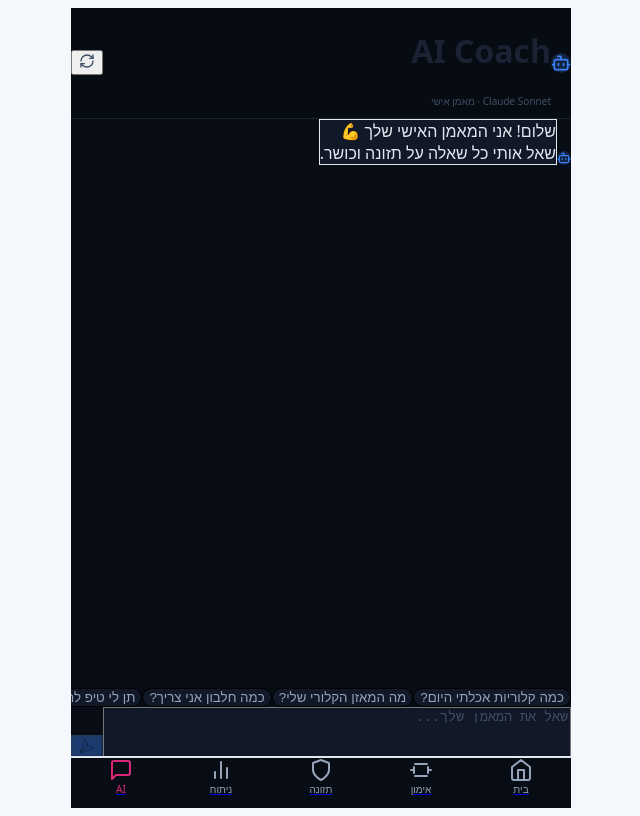
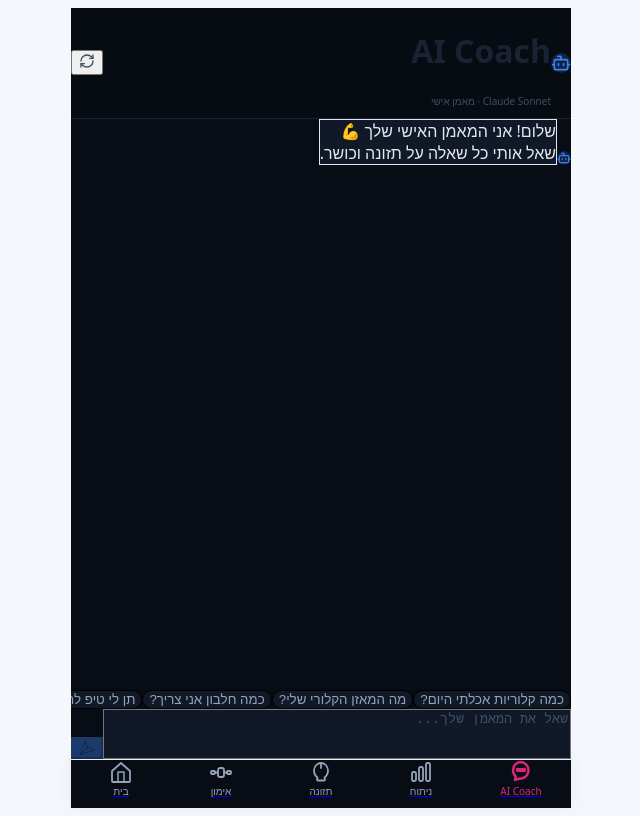
Before and after one commit to yuvalbryt-max/fitsync-pro, a Next.js app: page /ai in a window 1280 px wide. Shown: the whole page, without its empty margins (319-959 px from the left). Built offline with nearby package versions, Linux system fonts and the light colour scheme; no server answers.

Commit message:
fix: professional icons (custom SVG nav, circular quick-actions), weekly empty state, better stat rows

```diff
--- a/src/components/layout/BottomNav.tsx
+++ b/src/components/layout/BottomNav.tsx
@@ -2,69 +2,88 @@
 import Link from 'next/link'
 import { usePathname } from 'next/navigation'
 
-type Item = { href: string; label: string; color: string }
-const NAV: Item[] = [
-  { href: '/',          label: 'בית',   color: '#1D4ED8' },
-  { href: '/training',  label: 'אימון', color: '#7C3AED' },
-  { href: '/nutrition', label: 'תזונה', color: '#059669' },
-  { href: '/analytics', label: 'ניתוח', color: '#D97706' },
-  { href: '/ai',        label: 'AI',    color: '#DB2777' },
-]
-
-const Icon = {
-  '/': (a: boolean, c: string) => (
-    <svg width="24" height="24" viewBox="0 0 24 24" fill={a ? c : 'none'} stroke={a ? c : '#94A3B8'} strokeWidth="2" strokeLinecap="round" strokeLinejoin="round">
-      <path d="M3 9l9-7 9 7v11a2 2 0 01-2 2H5a2 2 0 01-2-2z"/><polyline points="9 22 9 12 15 12 15 22"/>
+const ITEMS = [
+  {
+    href: '/ai', label: 'AI Coach', color: '#DB2777',
+    icon: (a: boolean) => (
+      <svg width="24" height="24" viewBox="0 0 24 24" fill="none" stroke={a ? '#DB2777' : '#94A3B8'} strokeWidth={a ? 2.5 : 1.8} strokeLinecap="round" strokeLinejoin="round">
+        <path d="M12 2a8 8 0 00-8 8c0 2.5 1 4.7 2.7 6.3L6 20l4.3-1.4A8 8 0 1012 2z"/>
+        <circle cx="9" cy="10" r="1" fill={a ? '#DB2777' : '#94A3B8'}/>
+        <circle cx="12" cy="10" r="1" fill={a ? '#DB2777' : '#94A3B8'}/>
+        <circle cx="15" cy="10" r="1" fill={a ? '#DB2777' : '#94A3B8'}/>
       </svg>
     ),
-  '/training': (a: boolean, c: string) => (
-    <svg width="24" height="24" viewBox="0 0 24 24" fill="none" stroke={a ? c : '#94A3B8'} strokeWidth="2" strokeLinecap="round">
-      <line x1="6" y1="6" x2="18" y2="6"/><line x1="6" y1="18" x2="18" y2="18"/>
-      <line x1="2" y1="12" x2="5" y2="12"/><line x1="19" y1="12" x2="22" y2="12"/>
-      <line x1="5" y1="9" x2="5" y2="15"/><line x1="19" y1="9" x2="19" y2="15"/>
+  },
+  {
+    href: '/analytics', label: 'ניתוח', color: '#D97706',
+    icon: (a: boolean) => (
+      <svg width="24" height="24" viewBox="0 0 24 24" fill="none" stroke={a ? '#D97706' : '#94A3B8'} strokeWidth={a ? 2.5 : 1.8} strokeLinecap="round">
+        <rect x="3" y="12" width="4" height="9" rx="1.5" fill={a ? '#D97706' : 'none'}/>
+        <rect x="10" y="7" width="4" height="14" rx="1.5" fill={a ? '#D97706' : 'none'}/>
+        <rect x="17" y="3" width="4" height="18" rx="1.5" fill={a ? '#D97706' : 'none'}/>
       </svg>
     ),
-  '/nutrition': (a: boolean, c: string) => (
-    <svg width="24" height="24" viewBox="0 0 24 24" fill="none" stroke={a ? c : '#94A3B8'} strokeWidth="2" strokeLinecap="round" strokeLinejoin="round">
-      <path d="M12 22s8-4 8-10V5l-8-3-8 3v7c0 6 8 10 8 10z"/>
+  },
+  {
+    href: '/nutrition', label: 'תזונה', color: '#059669',
+    icon: (a: boolean) => (
+      <svg width="24" height="24" viewBox="0 0 24 24" fill="none" strokeLinecap="round" strokeLinejoin="round">
+        <path d="M12 3C8 3 5 6.5 5 10.5c0 3 1.5 5.5 3.5 7l-.5 2a1 1 0 001 1h6a1 1 0 001-1l-.5-2c2-1.5 3.5-4 3.5-7C19 6.5 16 3 12 3z"
+          fill={a ? '#059669' : 'none'} stroke={a ? '#059669' : '#94A3B8'} strokeWidth={a ? 2 : 1.8}/>
+        <line x1="12" y1="3" x2="12" y2="8" stroke={a ? '#059669' : '#94A3B8'} strokeWidth={a ? 2 : 1.8}/>
       </svg>
     ),
-  '/analytics': (a: boolean, c: string) => (
-    <svg width="24" height="24" viewBox="0 0 24 24" fill="none" stroke={a ? c : '#94A3B8'} strokeWidth="2" strokeLinecap="round">
-      <line x1="18" y1="20" x2="18" y2="10"/><line x1="12" y1="20" x2="12" y2="4"/><line x1="6" y1="20" x2="6" y2="14"/>
+  },
+  {
+    href: '/training', label: 'אימון', color: '#7C3AED',
+    icon: (a: boolean) => (
+      <svg width="24" height="24" viewBox="0 0 24 24" fill="none" stroke={a ? '#7C3AED' : '#94A3B8'} strokeWidth={a ? 2.5 : 1.8} strokeLinecap="round">
+        <rect x="2" y="11" width="4" height="3" rx="1" fill={a ? '#7C3AED' : 'none'}/>
+        <rect x="18" y="11" width="4" height="3" rx="1" fill={a ? '#7C3AED' : 'none'}/>
+        <line x1="6" y1="12.5" x2="9" y2="12.5"/>
+        <line x1="15" y1="12.5" x2="18" y2="12.5"/>
+        <rect x="9" y="8" width="6" height="9" rx="2" fill={a ? '#7C3AED' : 'none'}/>
       </svg>
     ),
-  '/ai': (a: boolean, c: string) => (
-    <svg width="24" height="24" viewBox="0 0 24 24" fill="none" stroke={a ? c : '#94A3B8'} strokeWidth="2" strokeLinecap="round" strokeLinejoin="round">
-      <path d="M21 15a2 2 0 01-2 2H7l-4 4V5a2 2 0 012-2h14a2 2 0 012 2z"/>
+  },
+  {
+    href: '/', label: 'בית', color: '#1D4ED8',
+    icon: (a: boolean) => (
+      <svg width="24" height="24" viewBox="0 0 24 24" fill={a ? '#1D4ED8' : 'none'} stroke={a ? '#1D4ED8' : '#94A3B8'} strokeWidth={a ? 2.5 : 1.8} strokeLinecap="round" strokeLinejoin="round">
+        <path d="M3 11l9-8 9 8v10a1 1 0 01-1 1H4a1 1 0 01-1-1z"/>
+        <path d="M9 21V12h6v9" fill={a ? 'white' : 'none'} stroke={a ? 'white' : '#94A3B8'} strokeWidth="1.5"/>
       </svg>
     ),
-} as Record<string, (active: boolean, color: string) => React.ReactNode>
+  },
+]
 
 export default function BottomNav() {
   const pathname = usePathname()
   return (
     <nav
-      className="sticky bottom-0 z-50 bg-white border-t border-[#E2E8F0]"
-      style={{ paddingBottom: 'max(12px, env(safe-area-inset-bottom))', boxShadow: '0 -1px 0 #E2E8F0' }}
+      className="sticky bottom-0 z-50 bg-white"
+      style={{
+        borderTop: '1px solid #E8EEF6',
+        paddingBottom: 'max(10px, env(safe-area-inset-bottom))',
+        boxShadow: '0 -2px 20px rgba(0,0,0,0.06)',
+      }}
       aria-label="ניווט ראשי"
     >
-      <div className="flex">
-        {NAV.map(({ href, label, color }) => {
+      <div className="flex items-stretch">
+        {ITEMS.map(({ href, label, color, icon }) => {
           const active = pathname === href || (href !== '/' && pathname.startsWith(href))
           return (
             <Link key={href} href={href}
-              className="flex-1 flex flex-col items-center pt-2 pb-1 relative"
-              aria-current={active ? 'page' : undefined}>
+              className="flex-1 flex flex-col items-center justify-center py-2 relative transition-all active:scale-95"
+              aria-current={active ? 'page' : undefined}
+            >
               {active && (
-                <span className="absolute top-0 left-1/2 -translate-x-1/2 h-[3px] w-8 rounded-b-full"
-                  style={{ background: color }}/>
+                <span className="absolute top-0 inset-x-4 h-[3px] rounded-b-full" style={{ background: color }}/>
               )}
-              <span className="h-7 flex items-center justify-center">
-                {Icon[href]?.(active, color)}
+              <span className="flex items-center justify-center h-7">
+                {icon(active)}
               </span>
-              <span className="text-[10px] font-semibold mt-0.5"
-                style={{ color: active ? color : '#94A3B8' }}>
+              <span className="mt-1 text-[10px] font-semibold" style={{ color: active ? color : '#94A3B8' }}>
                 {label}
               </span>
             </Link>
--- a/src/components/v0/quick-actions.tsx
+++ b/src/components/v0/quick-actions.tsx
@@ -1,25 +1,24 @@
 import Link from 'next/link'
 import type { LucideIcon } from 'lucide-react'
 
-interface Action { id: string; label: string; href: string; Icon: LucideIcon }
+interface Action { id: string; label: string; href: string; Icon: LucideIcon; color?: string }
 
 export function QuickActions({ actions }: { actions: Action[] }) {
   return (
     <section className="rounded-3xl border bg-white p-5 sm:p-6" style={{ borderColor: 'var(--border)', boxShadow: '0 1px 4px rgba(0,0,0,0.06)' }}>
-      <div className="mb-4 flex items-center justify-between">
-        <h2 className="text-lg font-bold" style={{ color: 'var(--foreground)' }}>פעולות מהירות</h2>
-        <span className="text-sm font-medium" style={{ color: 'var(--muted-foreground)' }}>השירותים שלי</span>
+      <div className="mb-5 flex items-center justify-between">
+        <h2 className="text-base font-bold" style={{ color: 'var(--foreground)' }}>פעולות מהירות</h2>
+        <span className="text-sm" style={{ color: 'var(--muted-foreground)' }}>השירותים שלי</span>
       </div>
-      <div className="grid grid-cols-2 gap-3 sm:grid-cols-4">
+      <div className="grid grid-cols-4 gap-4">
         {actions.map(({ id, label, href, Icon }) => (
           <Link key={id} href={href}
-            className="group flex flex-col items-center gap-3 rounded-2xl border px-3 py-5 text-center transition-colors hover:border-blue-200 hover:bg-blue-50 active:opacity-70"
-            style={{ borderColor: 'var(--border)', background: 'var(--secondary)' }}>
-            <span className="flex h-12 w-12 items-center justify-center rounded-2xl transition-transform group-hover:scale-105"
-              style={{ background: 'var(--primary)', color: 'white' }}>
-              <Icon className="h-6 w-6" aria-hidden="true"/>
-            </span>
-            <span className="text-sm font-semibold leading-5" style={{ color: 'var(--foreground)' }}>{label}</span>
+            className="flex flex-col items-center gap-2 active:opacity-70 transition-opacity">
+            <div className="w-14 h-14 rounded-full flex items-center justify-center text-white"
+              style={{ background: 'var(--primary)', boxShadow: '0 4px 14px rgba(29,78,216,0.3)' }}>
+              <Icon className="w-6 h-6" strokeWidth={2} aria-hidden="true"/>
+            </div>
+            <span className="text-center leading-tight font-medium" style={{ fontSize: '11px', color: 'var(--foreground)' }}>{label}</span>
           </Link>
         ))}
       </div>
--- a/src/components/v0/weekly-activity.tsx
+++ b/src/components/v0/weekly-activity.tsx
@@ -1,7 +1,27 @@
 interface DayBar { day: string; value: number }
 
 export function WeeklyActivity({ data }: { data: DayBar[] }) {
-  if (!data.length) return null
+  const hasRealData = data.some(d => d.value > 5)
+
+  if (!hasRealData) {
+    return (
+      <section className="rounded-3xl border bg-white p-5 sm:p-6" style={{ borderColor: 'var(--border)', boxShadow: '0 1px 4px rgba(0,0,0,0.06)' }}>
+        <div className="flex items-center justify-between mb-5">
+          <h2 className="text-base font-bold" style={{ color: 'var(--foreground)' }}>פעילות שבועית</h2>
+          <span className="rounded-full px-3 py-1 text-xs font-semibold" style={{ background: 'var(--accent)', color: 'var(--accent-foreground)' }}>השבוע</span>
+        </div>
+        <div className="flex flex-col items-center justify-center py-6 gap-2" style={{ color: 'var(--muted-foreground)' }}>
+          <svg width="40" height="40" viewBox="0 0 24 24" fill="none" stroke="currentColor" strokeWidth="1.5" strokeLinecap="round">
+            <line x1="18" y1="20" x2="18" y2="10"/><line x1="12" y1="20" x2="12" y2="4"/>
+            <line x1="6" y1="20" x2="6" y2="14"/>
+          </svg>
+          <p className="text-sm font-medium">אין נתוני פעילות לשבוע זה</p>
+          <p className="text-xs text-center">הנתונים יופיעו לאחר סינכרון גארמין</p>
+        </div>
+      </section>
+    )
+  }
+
   const peak = Math.max(...data.map(d => d.value))
   return (
     <section className="rounded-3xl border bg-white p-5 sm:p-6" style={{ borderColor: 'var(--border)', boxShadow: '0 1px 4px rgba(0,0,0,0.06)' }}>
@@ -11,12 +31,14 @@
       </div>
       <div className="mt-6 flex h-44 items-end justify-between gap-2">
         {data.map(d => {
-          const isPeak = d.value === peak
+          const isPeak = d.value === peak && d.value > 5
           return (
-            <div key={d.day} className="flex h-full flex-1 flex-col items-center justify-end gap-2">
-              <span className="text-xs font-semibold tabular" style={{ color: 'var(--muted-foreground)' }}>{d.value}</span>
-              <div className="w-full rounded-t-lg rounded-b-sm transition-all"
-                style={{ height: `${d.value}%`, background: isPeak ? 'var(--primary)' : 'rgba(29,78,216,0.2)' }}/>
+            <div key={d.day} className="flex h-full flex-1 flex-col items-center justify-end gap-1.5">
+              {d.value > 5 && (
+                <span className="text-xs font-semibold tabular" style={{ color: 'var(--muted-foreground)' }}>{d.value}%</span>
+              )}
+              <div className="w-full rounded-t-lg transition-all"
+                style={{ height: `${Math.max(d.value, 8)}%`, background: isPeak ? 'var(--primary)' : 'rgba(29,78,216,0.18)', borderRadius: '6px 6px 3px 3px' }}/>
               <span className="text-xs font-medium" style={{ color: 'var(--muted-foreground)' }}>{d.day}</span>
             </div>
           )
```
Also changed, not shown: src/components/v0/dashboard-header.tsx (+18 -14 lines), src/components/v0/stats-list.tsx (+39 -36 lines). Lines whose indentation alone changed are shown as unchanged.
